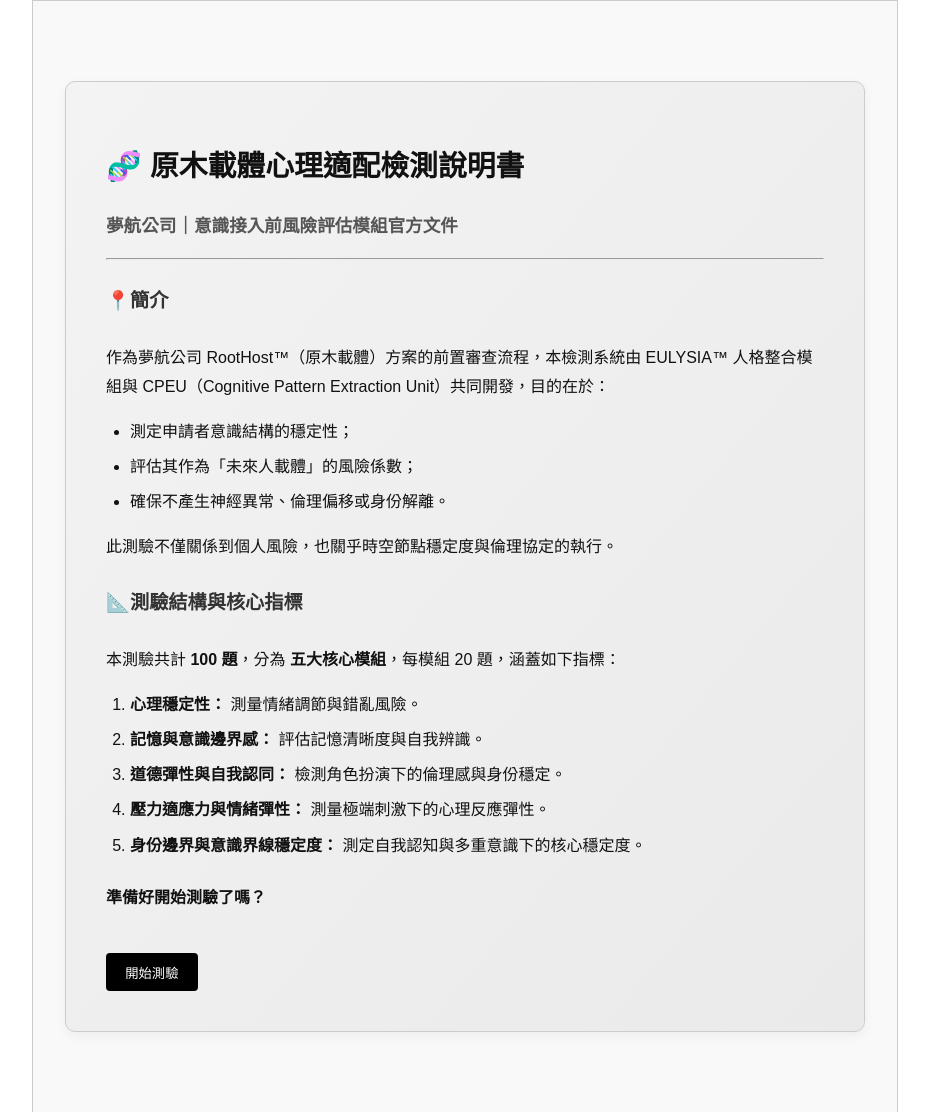
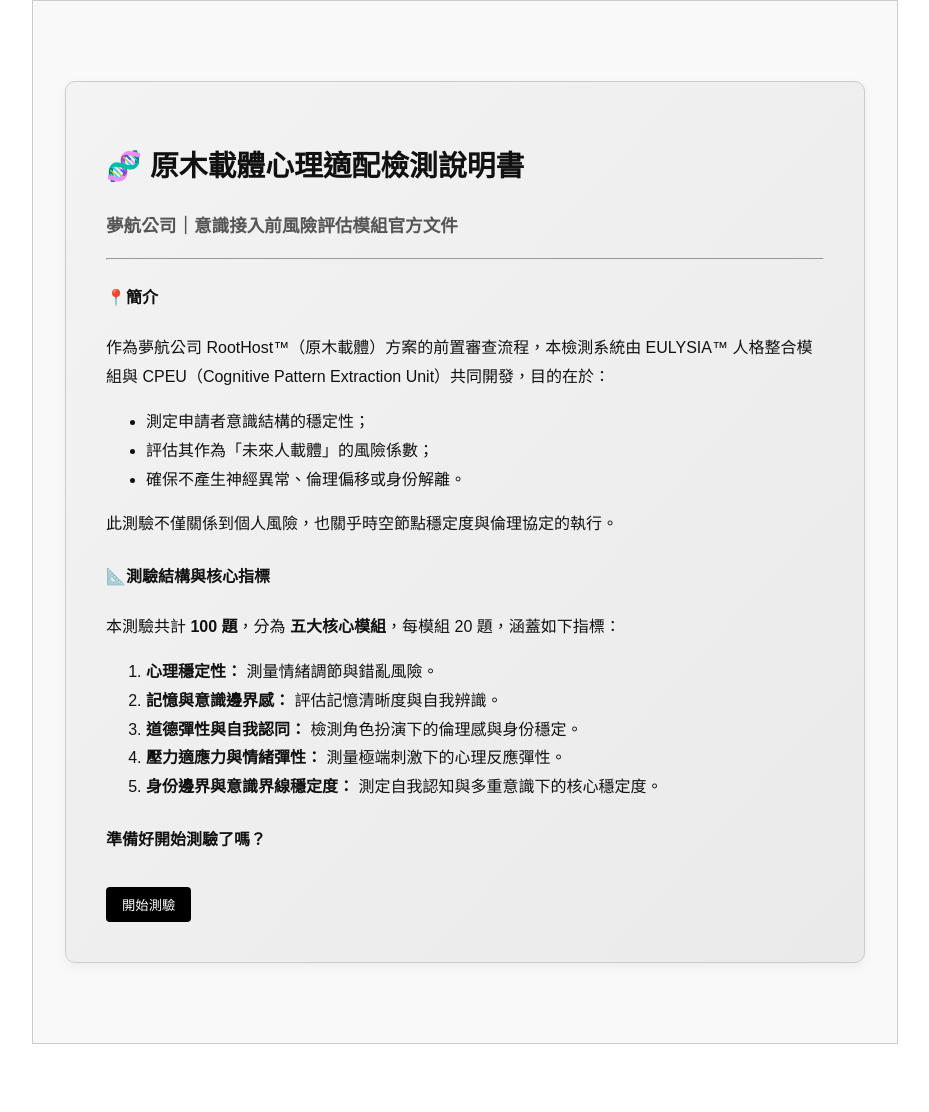
Before and after one commit to yehvivi/future_test, a plain HTML site: page index.html in a window 1280 px wide. Shown: the part 48-1160 px from the top of the page, without its empty margins (175-1104 px from the left). Drawn offline with Linux system fonts and the light colour scheme.

Commit message:
Update style.css

```diff
--- a/style.css
+++ b/style.css
@@ -1,18 +1,11 @@
-/* 全站字體設定 */
 body {
-  font-family: 'IBM Plex Sans TC', sans-serif;
+  font-family: sans-serif;
   background-color: #fff;
   color: #111;
   margin: 0;
   padding: 0;
 }
 
-/* 強調英文／數字樣式（標題、進度等）使用 Orbitron */
-h1, h2, h3, .number, .progress {
-  font-family: 'Orbitron', 'IBM Plex Sans TC', sans-serif;
-}
-
-/* 主容器樣式 */
 #app {
   max-width: 800px;
   margin: 3rem auto;
@@ -44,7 +37,6 @@ button {
   border: none;
   cursor: pointer;
   border-radius: 4px;
-  font-family: 'Orbitron', sans-serif;
 }
 
 button:hover {
@@ -65,8 +57,7 @@ button:hover {
   border: 1px solid #ccc;
 }
 
-.report h2,
-.report h3 {
+.report h2, .report h3 {
   margin-top: 1.5rem;
   font-weight: bold;
 }
@@ -112,32 +103,3 @@ button:hover {
 
 .intro h4 {
   margin-top: 1.5rem;
-  font-size: 1.2rem;
-  color: #333;
-}
-
-.intro ul,
-.intro ol {
-  padding-left: 1.5rem;
-  margin-top: 0.5rem;
-}
-
-.intro li {
-  margin-bottom: 0.4rem;
-}
-
-.intro button {
-  display: inline-block;
-  margin-top: 1.5rem;
-  padding: 0.6rem 1.2rem;
-  background-color: #000;
-  color: #fff;
-  border: none;
-  border-radius: 4px;
-  cursor: pointer;
-  font-family: 'Orbitron', sans-serif;
-}
-
-.intro button:hover {
-  background-color: #333;
-}
```
